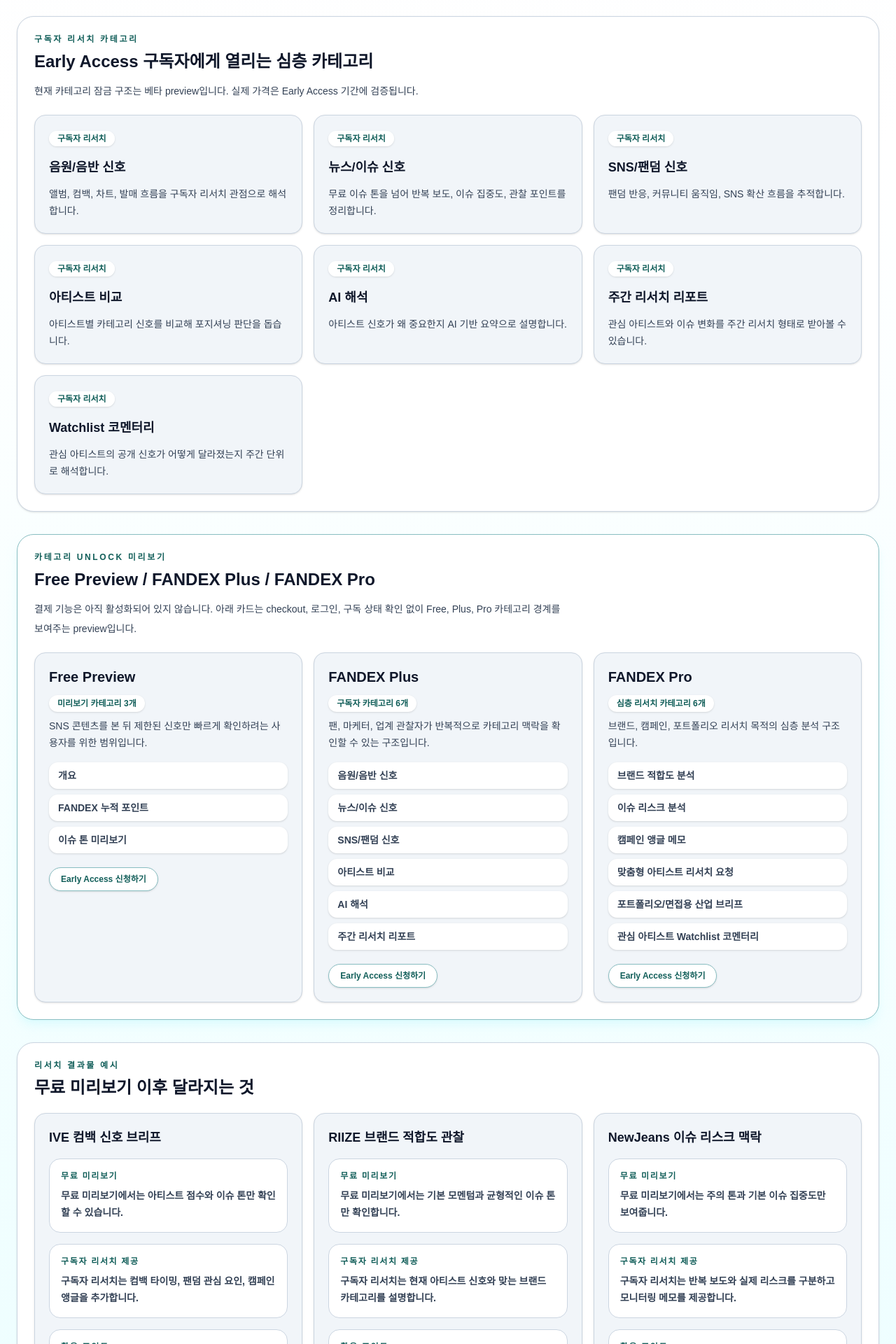
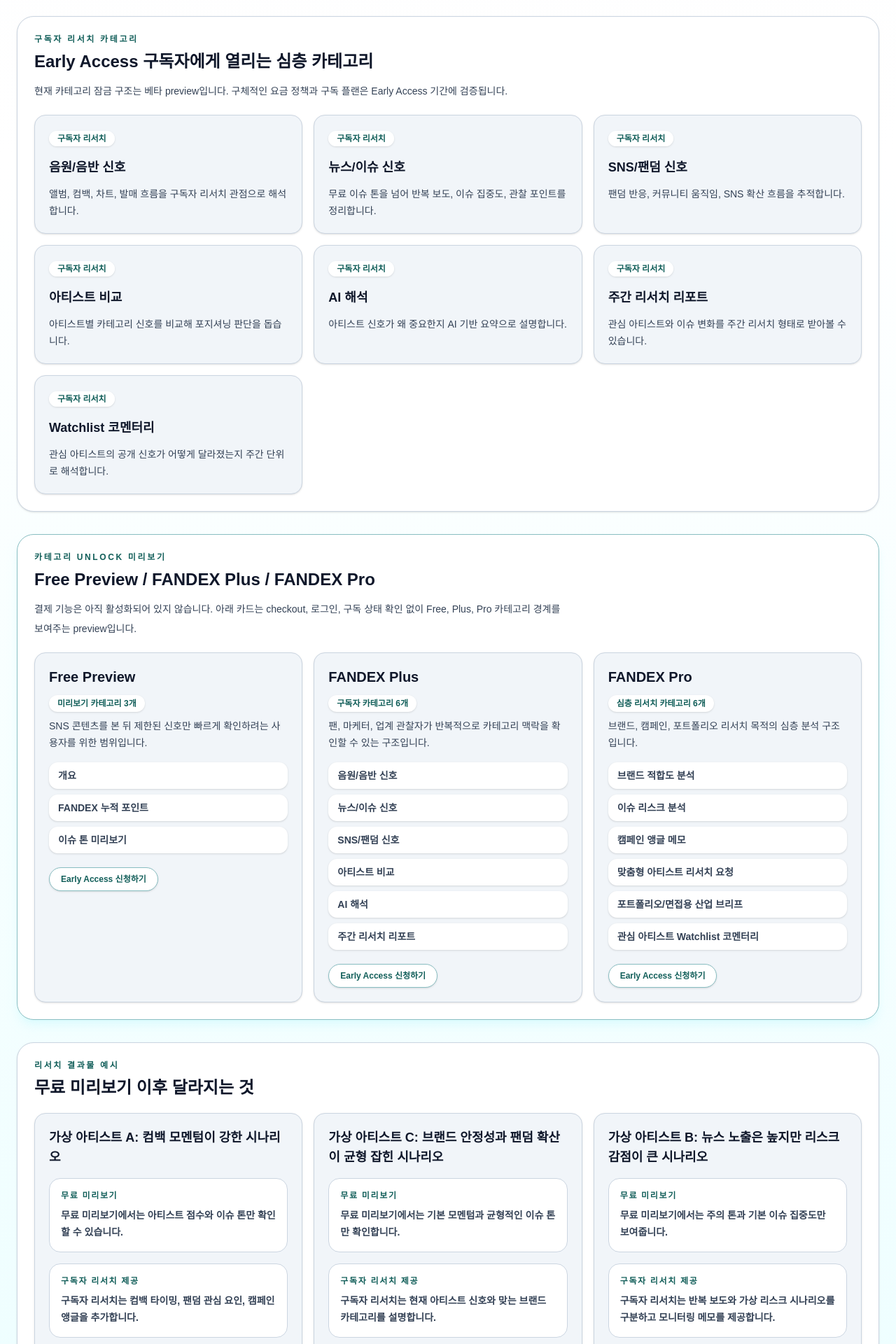
Before and after one commit to kpopmaker/fandex, a Next.js app: page /research in a window 1280 px wide. Shown: the part 1840-3760 px from the top of the page at 70% size. Built offline with nearby package versions, Linux system fonts and the light colour scheme.

Commit message:
fix: remove real artist examples from beta research previews

```diff
--- a/app/research/page.tsx
+++ b/app/research/page.tsx
@@ -96,8 +96,8 @@
 
 const exampleOutputs = [
   {
-    titleKo: 'IVE 컴백 신호 브리프',
-    titleEn: 'IVE comeback signal brief',
+    titleKo: '가상 아티스트 A: 컴백 모멘텀이 강한 시나리오',
+    titleEn: 'Scenario A: strong comeback momentum brief',
     freePreviewKo: '무료 미리보기에서는 아티스트 점수와 이슈 톤만 확인할 수 있습니다.',
     freePreviewEn: 'Free preview shows artist score, issue tone, and sample signal count.',
     subscriberUnlockKo: '구독자 리서치는 컴백 타이밍, 팬덤 관심 요인, 캠페인 앵글을 추가합니다.',
@@ -106,8 +106,8 @@
     whyItMattersEn: 'Marketing teams can decide whether to emphasize anticipation, styling, or fandom activation.',
   },
   {
-    titleKo: 'RIIZE 브랜드 적합도 관찰',
-    titleEn: 'RIIZE brand-fit watch',
+    titleKo: '가상 아티스트 C: 브랜드 안정성과 팬덤 확산이 균형 잡힌 시나리오',
+    titleEn: 'Scenario C: balanced brand stability and fandom growth',
     freePreviewKo: '무료 미리보기에서는 기본 모멘텀과 균형적인 이슈 톤만 확인합니다.',
     freePreviewEn: 'Free preview shows basic momentum and a balanced issue tone.',
     subscriberUnlockKo: '구독자 리서치는 현재 아티스트 신호와 맞는 브랜드 카테고리를 설명합니다.',
@@ -116,12 +116,12 @@
     whyItMattersEn: 'Brand teams can compare youthful performance fit against broader campaign goals.',
   },
   {
-    titleKo: 'NewJeans 이슈 리스크 맥락',
-    titleEn: 'NewJeans issue risk context',
+    titleKo: '가상 아티스트 B: 뉴스 노출은 높지만 리스크 감점이 큰 시나리오',
+    titleEn: 'Scenario B: high news exposure with risk penalty',
     freePreviewKo: '무료 미리보기에서는 주의 톤과 기본 이슈 집중도만 보여줍니다.',
     freePreviewEn: 'Free preview highlights watch tone and basic issue concentration.',
-    subscriberUnlockKo: '구독자 리서치는 반복 보도와 실제 리스크를 구분하고 모니터링 메모를 제공합니다.',
-    subscriberUnlockEn: 'Subscriber research separates repeated headlines from material risk and adds monitoring notes.',
+    subscriberUnlockKo: '구독자 리서치는 반복 보도와 가상 리스크 시나리오를 구분하고 모니터링 메모를 제공합니다.',
+    subscriberUnlockEn: 'Subscriber research separates repeated headlines from fictional risk scenarios and adds monitoring notes.',
     whyItMattersKo: '업계 관찰자는 노출이 유효한 관심인지 캠페인 변동성인지 판단할 수 있습니다.',
     whyItMattersEn: 'Industry watchers can understand whether visibility is useful attention or campaign volatility.',
   },
@@ -403,8 +403,8 @@
             </h2>
             <p className="mt-3 max-w-3xl text-sm leading-7 text-slate-600">
               <LangText
-                en="Subscriber category access is currently shown as a beta preview. Pricing will be validated during Early Access."
-                ko="현재 카테고리 잠금 구조는 베타 preview입니다. 실제 가격은 Early Access 기간에 검증됩니다."
+                en="Subscriber category access is currently shown as a beta preview. Subscription plans will be validated during Early Access."
+                ko="현재 카테고리 잠금 구조는 베타 preview입니다. 구체적인 요금 정책과 구독 플랜은 Early Access 기간에 검증됩니다."
               />
             </p>
           </div>
--- a/app/sample-report/page.tsx
+++ b/app/sample-report/page.tsx
@@ -74,7 +74,7 @@
   },
   {
     title: '브랜드 협업 관점',
-    copy: 'IVE는 정제된 자신감, 패션 지향 비주얼, 넓은 대중 안전성을 중심으로 포지셔닝할 수 있습니다.',
+    copy: '가상 아티스트 A는 정제된 자신감, 패션 지향 비주얼, 넓은 대중 안전성을 중심으로 포지셔닝할 수 있는 fictionalized preview입니다.',
   },
   {
     title: '커뮤니티 활성화 관점',
@@ -173,7 +173,7 @@
             <p className="text-xs font-black uppercase tracking-[0.22em] text-cyan-600">
               리서치 요약
             </p>
-            <h2 className="mt-2 text-2xl font-black">IVE 시그널 브리프 예시</h2>
+            <h2 className="mt-2 text-2xl font-black">가상 아티스트 A 시그널 브리프 예시</h2>
             <ul className="mt-5 grid gap-3">
               {executiveSummary.map((item) => (
                 <li
@@ -257,15 +257,15 @@
             <p className="text-xs font-black uppercase tracking-[0.22em] text-cyan-600">
               아티스트 비교 미리보기
             </p>
-            <h2 className="mt-2 text-2xl font-black">IVE vs NewJeans vs RIIZE</h2>
+            <h2 className="mt-2 text-2xl font-black">가상 아티스트 A/B/C 비교</h2>
             <div className="mt-5 overflow-x-auto">
               <table className="w-full min-w-[640px] border-separate border-spacing-y-2 text-left text-sm">
                 <thead>
                   <tr className="text-xs font-black uppercase tracking-[0.14em] text-slate-500">
                     <th className="px-3 py-2">항목</th>
-                    <th className="px-3 py-2">IVE</th>
-                    <th className="px-3 py-2">NewJeans</th>
-                    <th className="px-3 py-2">RIIZE</th>
+                    <th className="px-3 py-2">가상 아티스트 A</th>
+                    <th className="px-3 py-2">가상 아티스트 B</th>
+                    <th className="px-3 py-2">가상 아티스트 C</th>
                   </tr>
                 </thead>
                 <tbody>
```
Also changed, not shown: 3 other files (tests, documents, lock files or other folders).
